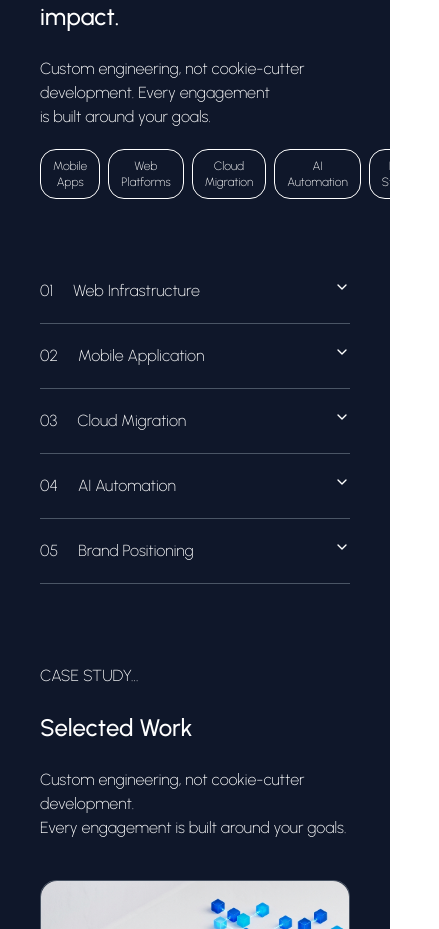
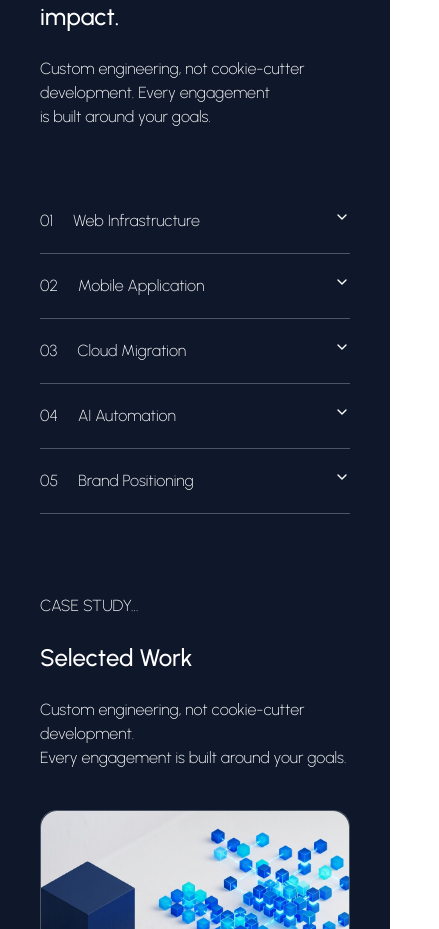
Before and after one commit to Kelechiemmanuel/Portfolio, a React (Vite) app in the folder Frontend/: page / in a window 390 px wide. Shown: the part 5200-6129 px from the top of the page, 439 px wide, since content can reach past the window. Built offline with nearby package versions, Linux system fonts and the light colour scheme.

Commit message:
✅✅✅✅✅

```diff
--- a/Frontend/src/pages/Services.jsx
+++ b/Frontend/src/pages/Services.jsx
@@ -119,7 +119,7 @@ const Services = () => {
                             </h1>
                             <p>Custom engineering, not cookie-cutter development. Every engagement <br />is built around your goals.</p>
                         </div>
-                        <div className='flex gap-2 w-full pt-5'>
+                        <div className='md:flex gap-2 w-full pt-5 hidden '>
                             <button className='border dark:border-[#0F172A] py-2 px-3 rounded-2xl text-xs'>Mobile Apps</button>
                             <button className='border dark:border-[#0F172A] py-2 px-3 rounded-2xl text-xs'>Web Platforms</button>
                             <button className='border dark:border-[#0F172A] py-2 px-3 rounded-2xl text-xs'>Cloud Migration</button>
```
